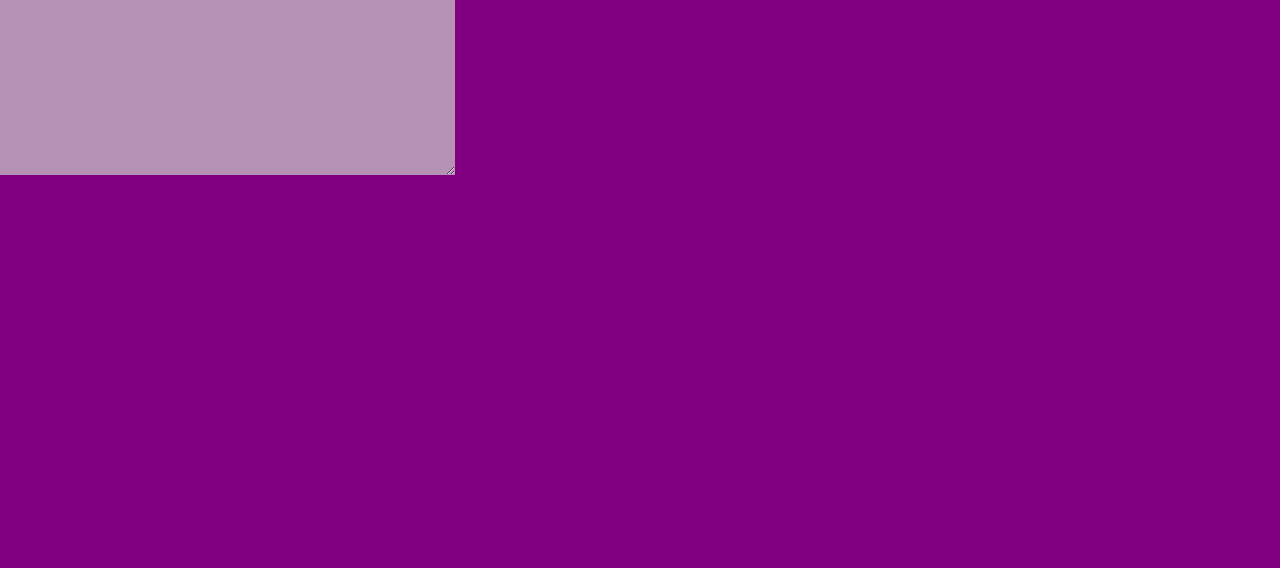
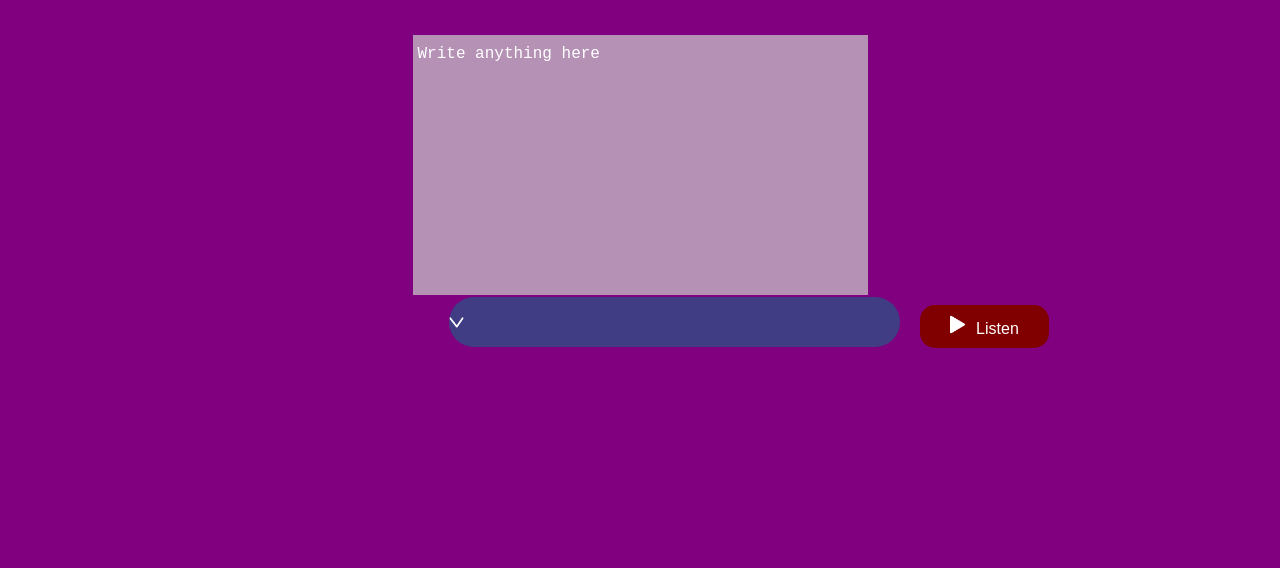
Before and after one commit to AbrarUr-Rahman/30-JavaScript_Projects, a plain HTML site: page Text_To-Speech/index.html in a window 1280 px wide. Shown: the part 232-800 px from the top of the page. Drawn offline with Linux system fonts and the light colour scheme.

Commit message:
Final Commit

```diff
--- a/Text_To-Speech/index.html
+++ b/Text_To-Speech/index.html
@@ -7,13 +7,17 @@
     <link rel="stylesheet" href="style.css" />
   </head>
   <body>
-    <h1>Text To speech <span id="convert">Converter</span></h1>
     <div class="container">
+      <h1>Text To speech <span id="convert">Converter</span></h1>
       <textarea
         name="text"
         id="text"
         placeholder="Write anything here"
       ></textarea>
+      <div class="row">
+        <select></select>
+        <button><img src="images/play.png" alt="play" />Listen</button>
+      </div>
     </div>
 
     <script src="script.js"></script>
--- a/Text_To-Speech/script.js
+++ b/Text_To-Speech/script.js
@@ -0,0 +1,23 @@
+let speech = new SpeechSynthesisUtterance(); //! Speech Synthesis property
+let voices = [];
+
+let voiceSelect = document.querySelector("select");
+
+window.speechSynthesis.onvoiceschanged = () => {
+  //!Windows Property
+  voices = window.speechSynthesis.getVoices();
+  speech.voice = voices[0];
+
+  voices.forEach(
+    (voice, i) => (voiceSelect.options[i] = new Option(voice.name, i)) //!Create Option Object
+  );
+};
+
+voiceSelect.addEventListener("change", () => {
+  speech.voice = voices[voiceSelect.value];
+});
+
+document.querySelector("button").addEventListener("click", () => {
+  speech.text = document.querySelector("textarea").value;
+  window.speechSynthesis.speak(speech); //!Speak Property
+});
--- a/Text_To-Speech/style.css
+++ b/Text_To-Speech/style.css
@@ -6,15 +6,15 @@
     font-family: Arial, Helvetica, sans-serif box-sizing: border-box;
 }
 
-body {
-    background: purple;
-}
+
 
 h1 {
     text-align: center;
     color: white;
     font-size: 2.5rem;
-    margin-top: 100px;
+    margin-top: -50px;
+    margin-bottom: 50px;
+
 }
 
 #convert {
@@ -24,6 +24,17 @@ h1 {
     text-underline-offset: 10px;
 
 
+}
+
+
+.container {
+    width: 100%;
+    height: 100vh;
+    background-color: purple;
+    display: flex;
+    align-items: center;
+    justify-content: center;
+    flex-direction: column;
 }
 
 textarea {
@@ -37,6 +48,7 @@ textarea {
     outline: none;
     padding-top: 10px;
     padding-left: 5px;
+    resize: none;
 
 }
 
@@ -44,3 +56,47 @@ textarea {
     color: white;
     opacity: 1;
 }
+
+.row {
+    width: 600px;
+    display: flex;
+    align-items: center;
+    gap: 20px;
+    margin-left: 17%;
+}
+
+button {
+    font-size: 16px;
+    border: none;
+    border-radius: 15px;
+    background-color: maroon;
+    padding: 10px 30px;
+    margin-top: 10px;
+    color: white;
+    cursor: pointer;
+
+}
+
+button img {
+    width: 16px;
+    margin-right: 10px;
+}
+
+select {
+    flex: 1;
+    color: white;
+    background-color: #403d84;
+    height: 50px;
+    padding: 0 40px;
+    outline: none;
+    border: none;
+    border-radius: 35px;
+    appearance: none;
+    background-image: url('images/dropdown.png');
+    background-repeat: no-repeat;
+    background-size: 15px;
+    background-position-x: calc(90%-20px);
+    background-position-y: 20px;
+
+
+}
```
Also changed, not shown: Text_To-Speech/images/dropdown.png (added), Text_To-Speech/images/play.png (added).
